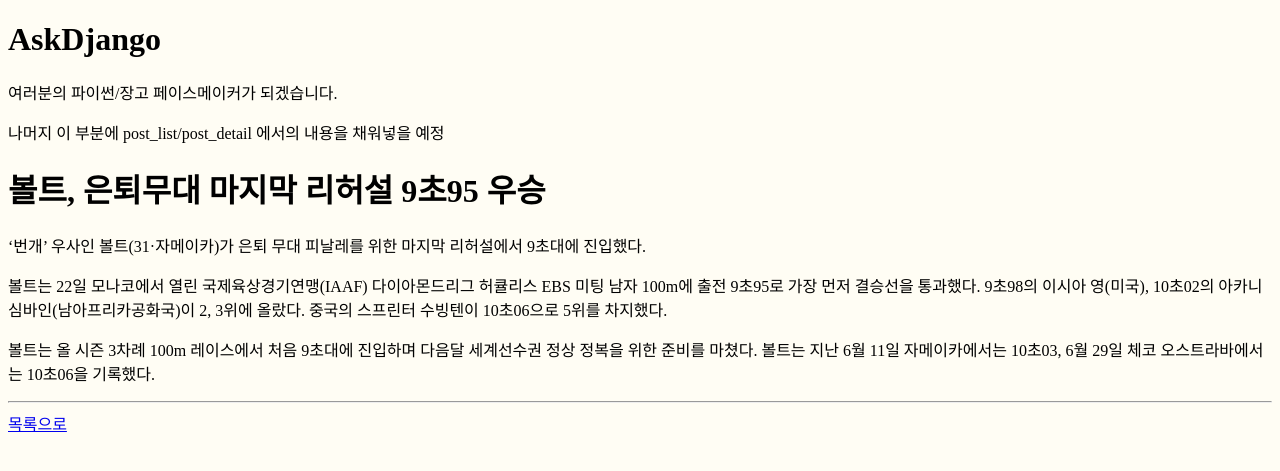
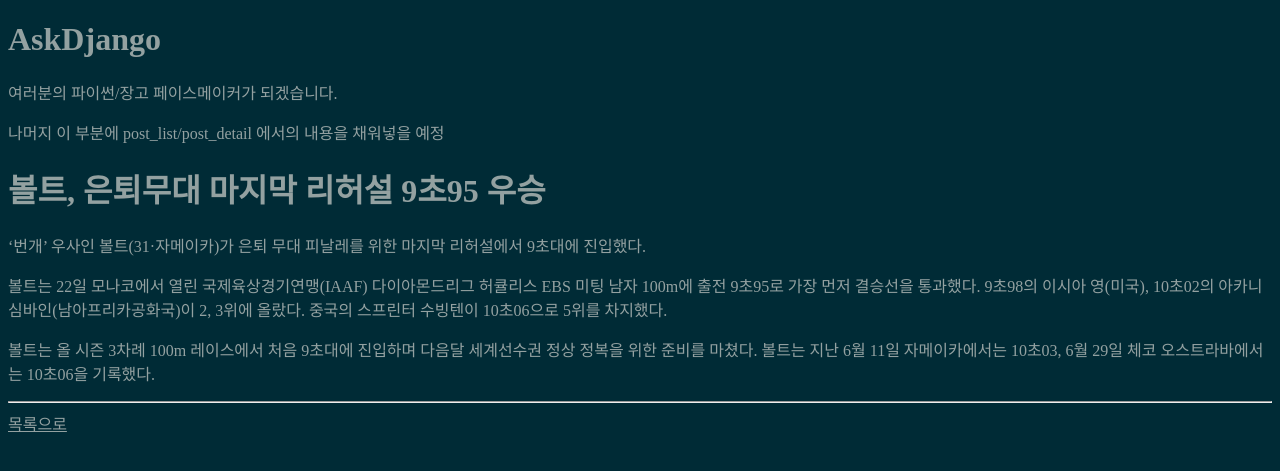
Before and after one commit to westporch/askdjango-day05-review, a Django app: page /blog/9/ in a window 1280 px wide. Shown: the top 471 px of the page. Run offline with Django 3.2, Linux system fonts and the light colour scheme; data comes from the database, SQL or seed files in the repository.

Commit message:
css 수정

```diff
--- a/dev/askdjango/blog/templates/blog/layout.html
+++ b/dev/askdjango/blog/templates/blog/layout.html
@@ -4,7 +4,10 @@
 		<meta charset="utf-8" />
 		<title>AskDjango 블로그</title>
 		<style>
-			body { background-color: #FFFDF4; }
+			body { background-color: #002b36; }
+			body { color: #93a1a1; }
+			a:link { color: #93a1a1; }
+			a:visited { color: #d33682; }
 		</style>
 		<!-- <script></script> -->
 	</head>
```
